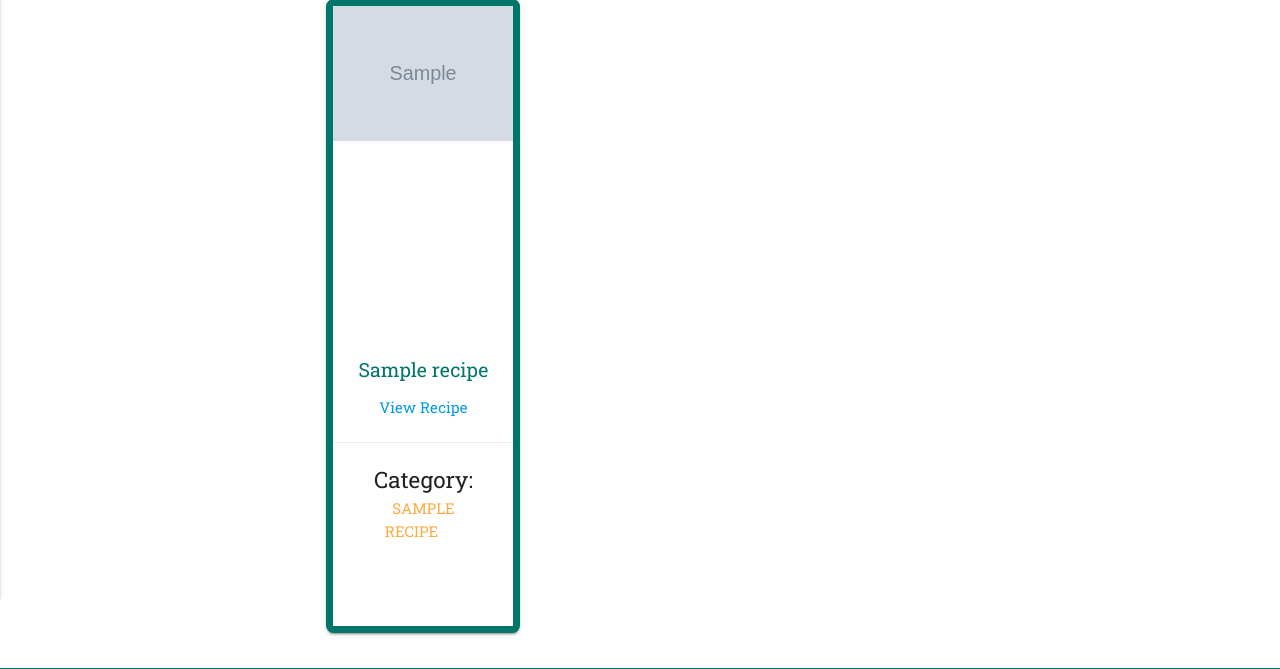
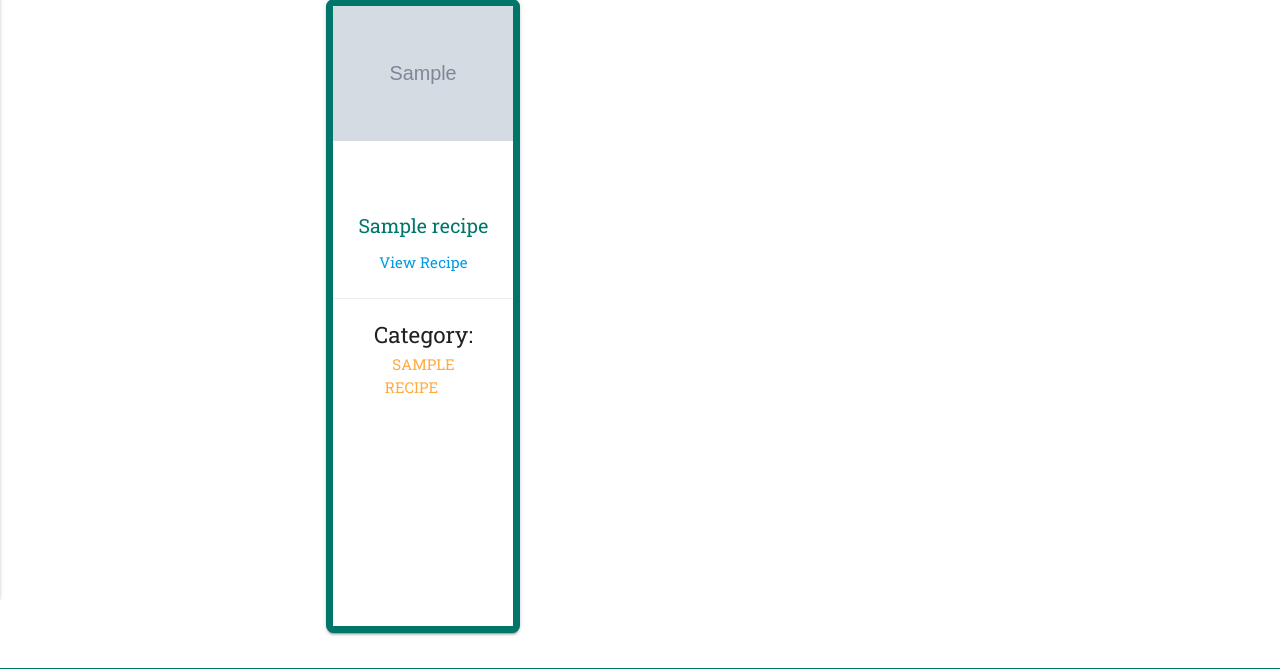
Before and after one commit to Code-Institute-Submissions/lockdown-kitchen-ms3, a Flask app: page /get_recipes in a window 1280 px wide. Shown: the part 262-931 px from the top of the page. Run offline with Flask 2, Linux system fonts and the light colour scheme; grey boxes marked "Sample" are stand-in pictures; a database or web service that is not in the repository returns one stand-in record (values such as "Sample title"); some libraries are stand-ins or nearby versions.

Commit message:
Max-height added to card-image

```diff
--- a/static/css/style.css
+++ b/static/css/style.css
@@ -75,7 +75,7 @@ main {
 }
 
 .card-image {
-	height: 45%;
+    max-height:45%;
 }
 
 .category-header {
```
